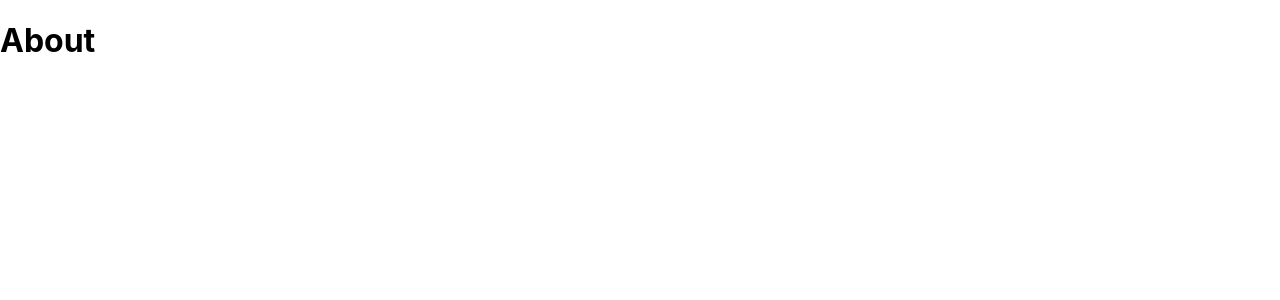
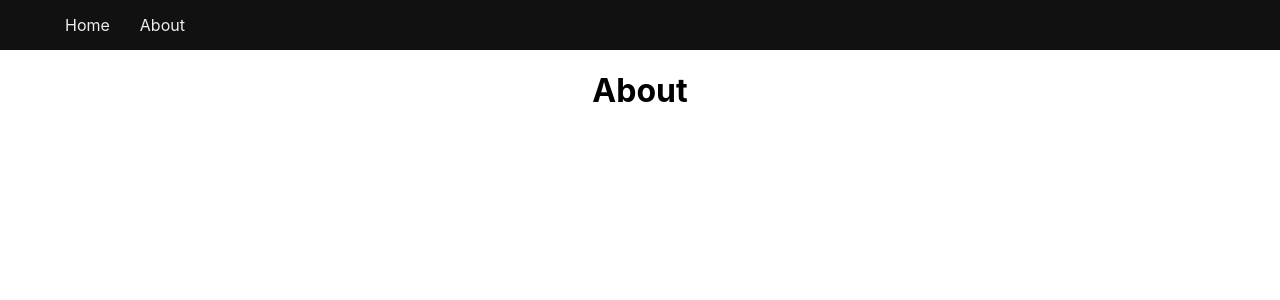
Before and after one commit to ryanroat/nextjs-crash-course, a Next.js app: page /about in a window 1280 px wide. Shown: the top 300 px of the page. Built offline with nearby package versions, Linux system fonts and the light colour scheme.

Commit message:
nav bar and layout css for all pages

```diff
--- /dev/null
+++ b/components/Layout.js
@@ -0,0 +1,17 @@
+import Nav from '../components/Nav'
+import styles from '../styles/Layout.module.css'
+
+const Layout = ({ children }) => {
+  return (
+    <>
+      <Nav />
+      <div className={styles.container}>
+        <main className={"styles.main"}>
+          { children }
+        </main>
+      </div>
+    </>
+  )
+}
+
+export default Layout
--- /dev/null
+++ b/components/Nav.js
@@ -0,0 +1,19 @@
+import Link from 'next/link'
+import navStyles from '../styles/Nav.module.css'
+
+const Nav = () => {
+  return (
+    <nav className={navStyles.nav}>
+      <ul>
+        <li>
+          <Link href='/'>Home</Link>
+        </li>
+        <li>
+          <Link href='/about'>About</Link>
+        </li>
+      </ul>
+    </nav>
+  )
+}
+
+export default Nav
--- a/pages/_app.js
+++ b/pages/_app.js
@@ -1,7 +1,11 @@
+import Layout from '../components/Layout'
 import '../styles/globals.css'
 
 function MyApp({ Component, pageProps }) {
-  return <Component {...pageProps} />
+  return (
+    <Layout>
+      <Component {...pageProps} />
+    </Layout>
+  )
 }
-
 export default MyApp
--- a/pages/about.js
+++ b/pages/about.js
@@ -1,6 +1,12 @@
+import Head from 'next/head'
+
+
 const about = () => {
   return (
     <div>
+      <Head>
+        <title>About WebDev Newz</title>
+      </Head>
       <h1>About</h1>
     </div>
   )
--- a/pages/index.js
+++ b/pages/index.js
@@ -1,10 +1,9 @@
 import Head from 'next/head'
 import Image from 'next/image'
-import styles from '../styles/Home.module.css'
 
 export default function Home() {
   return (
-    <div className={styles.container}>
+    <div>
       <Head>
         <title>WebDev Newz</title>
         <meta name='description' content='Recent web development news.'/>
--- a/styles/Home.module.css
+++ b/styles/Layout.module.css
@@ -3,7 +3,7 @@
   padding: 0 0.5rem;
   display: flex;
   flex-direction: column;
-  justify-content: center;
+  justify-content: flex-start;
   align-items: center;
   height: 100vh;
 }
@@ -13,8 +13,9 @@
   flex: 1;
   display: flex;
   flex-direction: column;
-  justify-content: center;
+  justify-content: flex-start;
   align-items: center;
+  font-size: 1.25rem;
 }
 
 .footer {
--- /dev/null
+++ b/styles/Nav.module.css
@@ -0,0 +1,20 @@
+.nav {
+  height: 50px;
+  padding: 10px;
+  background: #111;
+  color: #eee;
+  display: flex;
+  align-items: center;
+  justify-content: flex-start;
+}
+
+.nav ul {
+  display: flex;
+  justify-content: center;
+  align-items: center;
+  list-style: none;
+}
+
+.nav ul li a {
+  margin: 5px 15px;
+}
```
